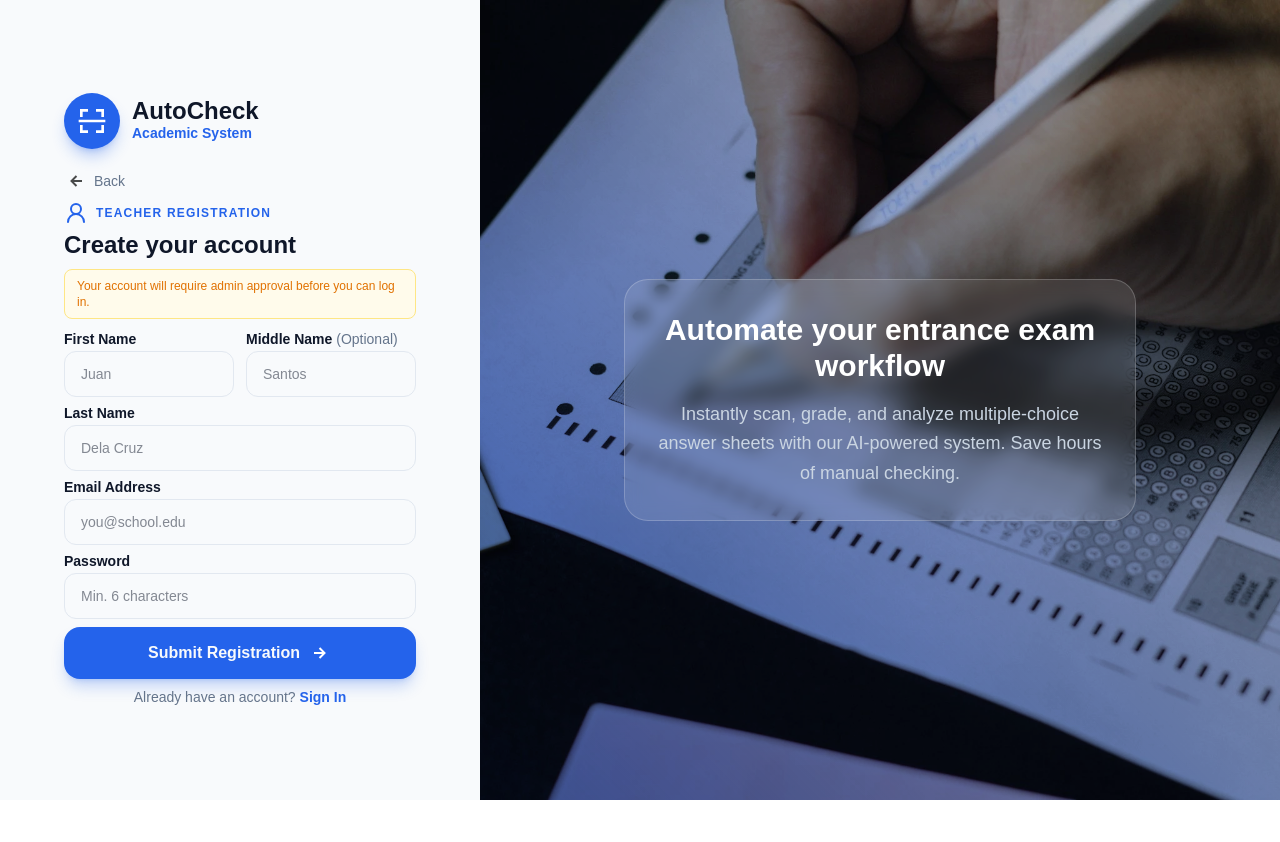
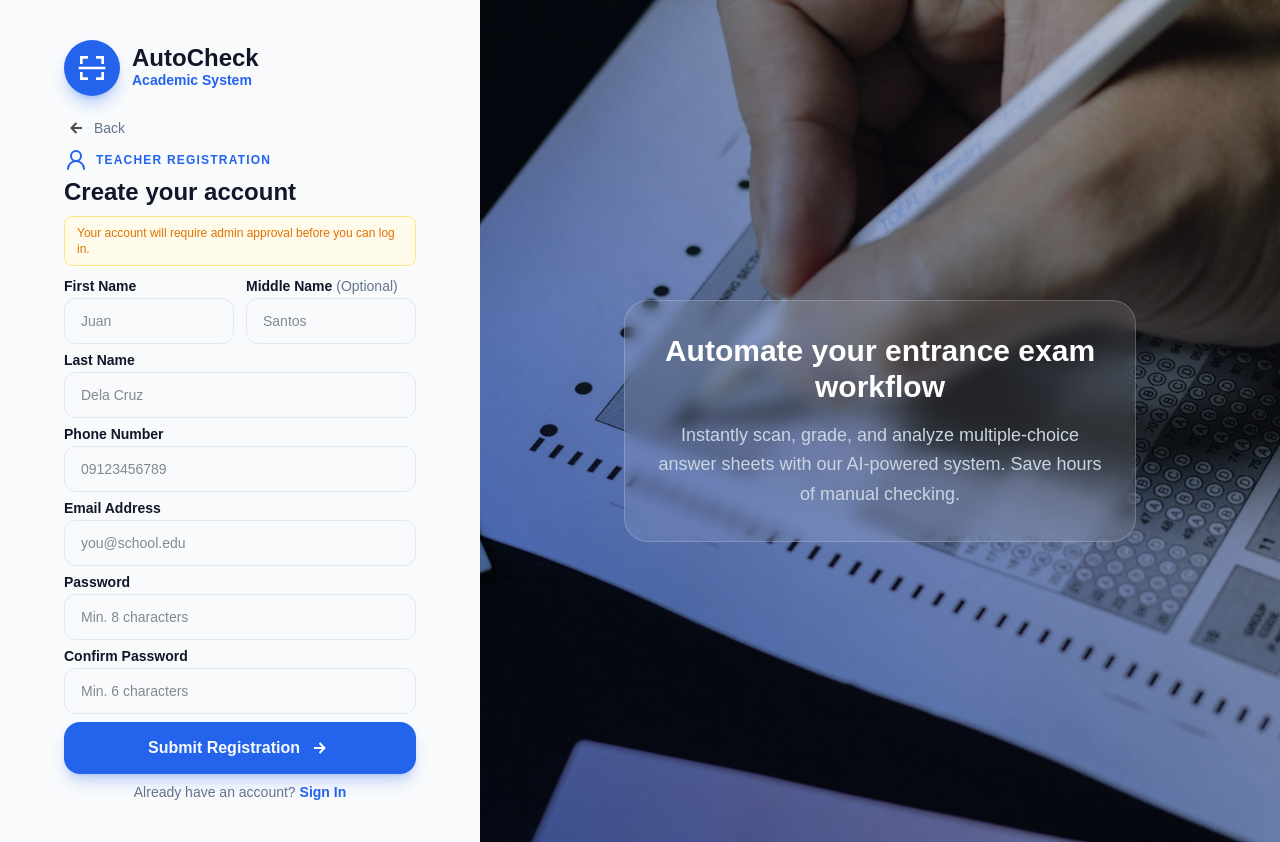
Before and after one commit to vinsrendon/asscs, a React (Vite) app: page /teacherregistration in a window 1280 px wide. Before the commit the page ends 800 px from the top, so only its background shows below. Built offline with nearby package versions, Linux system fonts and the light colour scheme; no server answers.

Commit message:
ui changes

```diff
--- a/src/pages/TeacherRegisration.jsx
+++ b/src/pages/TeacherRegisration.jsx
@@ -1,10 +1,111 @@
 import { NavLink } from 'react-router'
+import { useState } from 'react'
 import arrow from '../assets/arrow-right-stroke.svg'
 import scan from '../assets/scan.svg'
 import user from '../assets/user.svg'
 import sheet from '../assets/sheet.webp'
+import Swal from 'sweetalert2'
+import axios from '../../axios-config.js'
 
 function TeacherRegisration(){
+    const [firstname, setFirstname] = useState('')
+    const [middlename, setMiddlename] = useState('')
+    const [lastname, setLastname] = useState('')
+    const [course, setCourse] = useState('')
+    const [phone, setPhone] = useState('')
+    const [email, setEmail] = useState('')
+    const [password, setPassword] = useState('')
+    const [confirmPassword, setConfirmPassword] = useState('')
+    const [loading, setLoading] = useState(false)
+
+    const clearForm = () =>{
+        setFirstname('')
+        setMiddlename('')
+        setLastname('')
+        setCourse('')
+        setPhone('')
+        setEmail('')
+        setPassword('')
+        setConfirmPassword('')
+    }
+
+    const registerTeacher = async (e) =>{
+        e.preventDefault()
+
+        setLoading(true)
+
+        if(password != confirmPassword){
+            Swal.fire({
+                text:"Password Doesn't match",
+                icon:"warning"
+            })
+            return
+        }
+
+        await axios.post(
+            '/register',
+            {
+                firstname: firstname,
+                middlename: middlename,
+                lastname: lastname,
+                course: '-',
+                role: 'TEACHER',
+                phone: phone,
+                email: email,
+                password: password,
+                status : 'PENDING'
+            }
+        ).then((res)=>{
+            if(res.status === 200){
+                Swal.fire({
+                text:res.data.message,
+                icon:"success"
+                })
+            }
+            else{
+                Swal.fire({
+                text:res.data.message,
+                icon:"info"
+                })
+            }
+            clearForm()
+        }).catch((err)=>{
+            console.log(err)
+            clearForm()
+            switch (err.status) {
+                case 403:
+                    Swal.fire({
+                        text:err.response.data.message,
+                        icon:"warning"
+                    })
+                return
+
+                case 404:
+                    Swal.fire({
+                        text:err.response.data.message,
+                        icon:"warning"
+                    })
+                return
+
+                case 500:
+                    Swal.fire({
+                        text:err.response.data.message,
+                        icon:"error"
+                    })
+                return
+
+                default:
+                    Swal.fire({
+                        text:"UNEXPECTED ERROR OCCURED CHECK CONSOLE FOR MORE INFO",
+                        icon:"error"
+                    })
+                return
+            }
+        }).finally(()=>{
+            setLoading(false)
+        })
+    }
+
     return(
         <main className="min-h-screen w-full flex">
             <section className="w-full lg:w-120 flex flex-col justify-center px-8 sm:px-16 bg-background relative z-10 overflow-y-auto py-10">
@@ -33,34 +134,42 @@ function TeacherRegisration(){
                             <h2 className='text-2xl font-bold text-foreground'>Create your account</h2>
                             <p className='text-xs text-amber-600 bg-amber-50 border border-amber-200 rounded-lg px-3 py-2 mt-2'>Your account will require admin approval before you can log in.</p>
                         </div>
-                        <form className="space-y-1">
+                        <form className="space-y-1" onSubmit={registerTeacher}>
                             <div className="grid grid-cols-2 gap-3">
                                 <div className='space-y-1.5'>
                                     <label className="text-sm font-semibold text-foreground">First Name</label>
-                                    <input required className="w-full px-4 py-3 rounded-xl bg-slate-50 border border-slate-200 text-foreground focus:outline-none focus:border-primary focus:ring-4 focus:ring-primary/10 transition-all text-sm focus:rounded-md duration-200" placeholder="Juan" type="text"></input>
+                                    <input required className="w-full px-4 py-3 rounded-xl bg-slate-50 border border-slate-200 text-foreground focus:outline-none focus:border-primary focus:ring-4 focus:ring-primary/10 transition-all text-sm focus:rounded-md duration-200" placeholder="Juan" type="text" value={firstname} onChange={(e) => setFirstname(e.target.value)}></input>
                                 </div>
                                 <div className='space-y-1.5'>
                                     <label className="text-sm font-semibold text-foreground">
                                         Middle Name
                                         <span className='text-muted-foreground font-normal'> (Optional)</span>
                                     </label>
-                                    <input className="w-full px-4 py-3 rounded-xl bg-slate-50 border border-slate-200 text-foreground focus:outline-none focus:border-primary focus:ring-4 focus:ring-primary/10 transition-all text-sm focus:rounded-md duration-200" placeholder="Santos" type="text"></input>
+                                    <input className="w-full px-4 py-3 rounded-xl bg-slate-50 border border-slate-200 text-foreground focus:outline-none focus:border-primary focus:ring-4 focus:ring-primary/10 transition-all text-sm focus:rounded-md duration-200" placeholder="Santos" type="text" value={middlename} onChange={(e) => setMiddlename(e.target.value)}></input>
                                 </div>
                             </div>
                             <div className='space-y-1.5'>
                                 <label className="text-sm font-semibold text-foreground">Last Name</label>
-                                <input required className="w-full px-4 py-3 rounded-xl bg-slate-50 border border-slate-200 text-foreground focus:outline-none focus:border-primary focus:ring-4 focus:ring-primary/10 transition-all text-sm focus:rounded-md duration-200" placeholder="Dela Cruz" type="text"></input>
+                                <input required className="w-full px-4 py-3 rounded-xl bg-slate-50 border border-slate-200 text-foreground focus:outline-none focus:border-primary focus:ring-4 focus:ring-primary/10 transition-all text-sm focus:rounded-md duration-200" placeholder="Dela Cruz" type="text" value={lastname} onChange={(e) => setLastname(e.target.value)}></input>
+                            </div>
+                            <div className='space-y-1.5'>
+                                <label className="text-sm font-semibold text-foreground">Phone Number</label>
+                                <input required minLength='11' maxLength='11' className="w-full px-4 py-3 rounded-xl bg-slate-50 border border-slate-200 text-foreground focus:outline-none focus:border-primary focus:ring-4 focus:ring-primary/10 transition-all text-sm focus:rounded-md duration-200" placeholder="09123456789" type="numeric" pattern="[0-9]*"  value={phone} onChange={(e) => setPhone(e.target.value)}></input>
                             </div>
                             <div className='space-y-1.5'>
                                 <label className="text-sm font-semibold text-foreground">Email Address</label>
-                                <input required className="w-full px-4 py-3 rounded-xl bg-slate-50 border border-slate-200 text-foreground focus:outline-none focus:border-primary focus:ring-4 focus:ring-primary/10 transition-all text-sm focus:rounded-md duration-200" placeholder="you@school.edu" type="email"></input>
+                                <input required className="w-full px-4 py-3 rounded-xl bg-slate-50 border border-slate-200 text-foreground focus:outline-none focus:border-primary focus:ring-4 focus:ring-primary/10 transition-all text-sm focus:rounded-md duration-200" placeholder="you@school.edu" type="email" value={email} onChange={(e) => setEmail(e.target.value)}></input>
                             </div>
                             <div className='space-y-1.5'>
                                 <label className="text-sm font-semibold text-foreground">Password</label>
-                                <input required minlength="6" className="w-full px-4 py-3 rounded-xl bg-slate-50 border border-slate-200 text-foreground focus:outline-none focus:border-primary focus:ring-4 focus:ring-primary/10 transition-all text-sm focus:rounded-md duration-200" placeholder="Min. 6 characters" type="password"></input>
+                                <input required className="w-full px-4 py-3 rounded-xl bg-slate-50 border border-slate-200 text-foreground focus:outline-none focus:border-primary focus:ring-4 focus:ring-primary/10 transition-all text-sm focus:rounded-md duration-200" placeholder="Min. 8 characters" minLength="8" maxLength="64" pattern="(?=.*[a-z])(?=.*[A-Z])(?=.*[0-9])(?=.*[^A-Za-z0-9]).{8,64}" title="Password must be 8–64 characters and contain uppercase, lowercase, number, and special character." autocomplete="new-password" type="password" value={password} onChange={(e) => setPassword(e.target.value)}></input>
+                            </div>
+                            <div className='space-y-1.5'>
+                                <label className="text-sm font-semibold text-foreground">Confirm Password</label>
+                                <input required className="w-full px-4 py-3 rounded-xl bg-slate-50 border border-slate-200 text-foreground focus:outline-none focus:border-primary focus:ring-4 focus:ring-primary/10 transition-all text-sm focus:rounded-md duration-200" placeholder="Min. 6 characters" minLength="8" maxLength="64" pattern="(?=.*[a-z])(?=.*[A-Z])(?=.*[0-9])(?=.*[^A-Za-z0-9]).{8,64}" title="Password must be 8–64 characters and contain uppercase, lowercase, number, and special character." autocomplete="new-password" type="password" value={confirmPassword} onChange={(e) => setConfirmPassword(e.target.value)}></input>
                             </div>
                             <button className="w-full group flex items-center justify-center gap-2 px-6 py-3.5 mt-2 rounded-2xl font-semibold bg-primary text-primary-foreground shadow-lg shadow-primary/25 hover:rounded-md active:translate-y-0 disabled:opacity-70 disabled:cursor-not-allowed transition-all duration-200 cursor-pointer" type="submit">
-                            Submit Registration <img src={arrow} alt="right arrow" />
+                            {loading ? 'Registering...' : 'Submit Registration'} <img src={arrow} alt="right arrow" />
                             </button>
                         </form>
                         <p className='mt-2 text-center text-sm text-muted-foreground'>
--- a/src/pages/teacher/TeacherDashboard.jsx
+++ b/src/pages/teacher/TeacherDashboard.jsx
@@ -106,8 +106,8 @@ function TeacherDashboard(){
                                 <ul className="flex flex-row justify-between items-center">
                                     <li className="list-disc ml-6">Chatbot Status</li>
                                     <li>
-                                        <span>
-                                            {loading ? 'Checking...' : isOnline ? 'Online' : 'Offline'}
+                                        <span className={ isOnline ? "text-green-500" : "text-red-500"}>
+                                            {loading ? 'Checking...' : isOnline ? 'Online' : 'Offline / Busy'}
                                         </span>
                                     </li>
                                 </ul>
```
